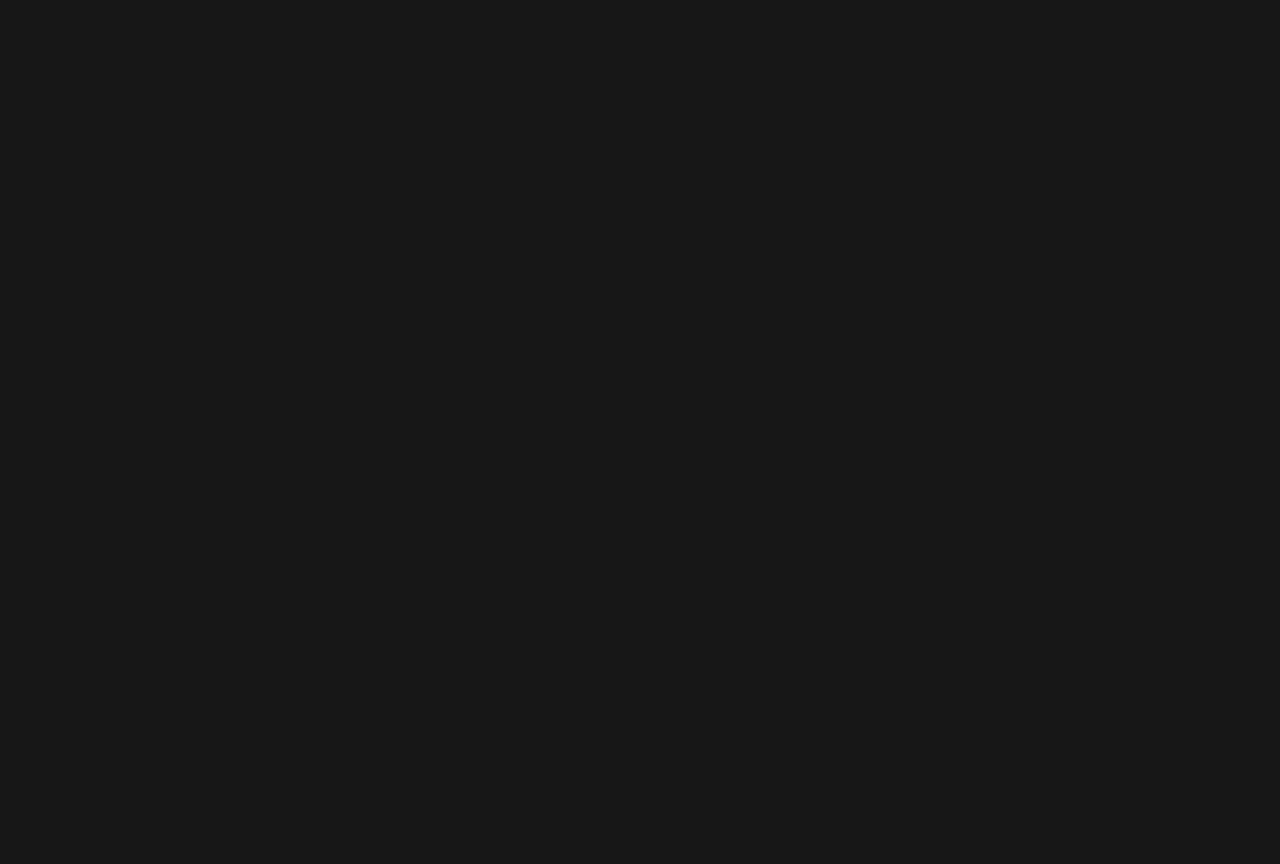
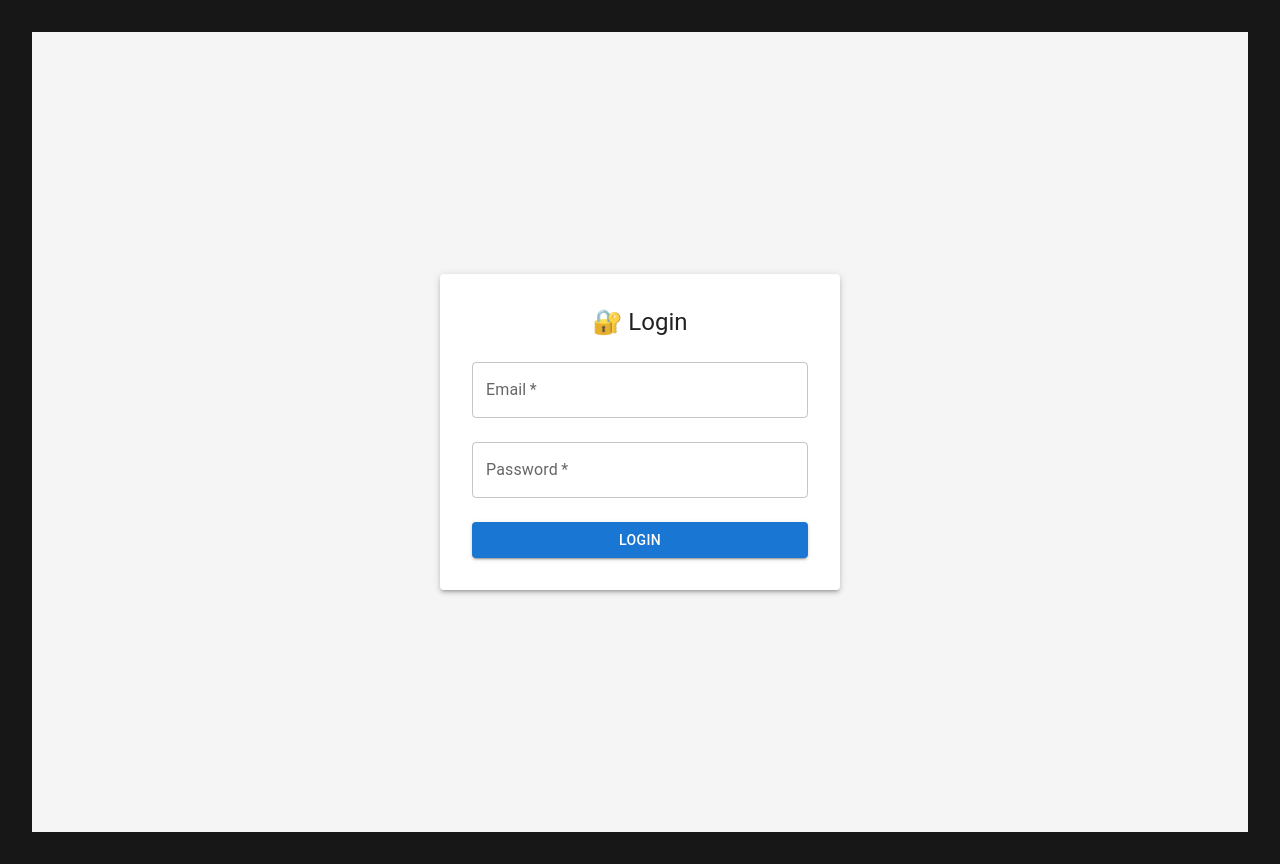
Before and after one commit to Shalomhosheya/recipe-Finder-TreineticPvt--work-task, a React (Vite) app: page /login in a window 1280 px wide. Before the commit this address had no page. Before the commit the page ends 800 px from the top, so only its background shows below. Built offline with nearby package versions, Linux system fonts and the light colour scheme.

Commit message:
logging account build

```diff
--- a/src/App.tsx
+++ b/src/App.tsx
@@ -3,6 +3,7 @@ import { BrowserRouter as Router, Routes, Route } from 'react-router-dom';
 import Dashboard from './pages/Dashboard';
 import AddRecipePage from './pages/AddRecipePage';
 import RecipeDetails from './pages/RecipeDetail';
+import LoginPage from './pages/LoginPage';
 import { Box } from '@mui/material';
 
 interface Recipe {
@@ -29,6 +30,8 @@ const App = () => {
           <Route path="/" element={<Dashboard customRecipes={customRecipes} onAdd={handleAddRecipe} />} />
           <Route path="/add-recipe" element={<AddRecipePage onAdd={handleAddRecipe} />} />
           <Route path="/recipe/:id" element={<RecipeDetails customRecipes={customRecipes} />} />
+          <Route path="/login" element={<LoginPage />} />
+
         </Routes>
       </Box>
     </Router>
--- /dev/null
+++ b/src/pages/AccountPage.tsx
@@ -0,0 +1,9 @@
+import React from 'react'
+
+const AccountPage = () => {
+  return (
+    <div>AccountPage</div>
+  )
+}
+
+export default AccountPage
--- a/src/pages/DashBoard.tsx
+++ b/src/pages/DashBoard.tsx
@@ -1,6 +1,18 @@
 import React, { useEffect, useState } from 'react';
-import { Box, Typography, Grid, Card, CardMedia, CardContent, CircularProgress, Button } from '@mui/material';
+import {
+  Box,
+  Typography,
+  Grid,
+  Card,
+  CardMedia,
+  CardContent,
+  CircularProgress,
+  Button,
+  IconButton
+} from '@mui/material';
+import { AccountCircle } from '@mui/icons-material';
 import SearchBar from '../component/SearchBar';
+import FilterSection from '../component/FilterSection';
 import axios from 'axios';
 import { useNavigate } from 'react-router-dom';
 
@@ -19,16 +31,14 @@ interface DashboardProps {
   onAdd: (newRecipe: Recipe) => void;
 }
 
-import FilterSection from '../component/FilterSection'; // Import it
-
-const Dashboard = ({ customRecipes }) => {
+const Dashboard = ({ customRecipes }: DashboardProps) => {
   const [searchQuery, setSearchQuery] = useState('');
-  const [recipes, setRecipes] = useState([]);
+  const [recipes, setRecipes] = useState<Recipe[]>([]);
   const [loading, setLoading] = useState(false);
   const [selectedCategory, setSelectedCategory] = useState('');
   const navigate = useNavigate();
 
-  const fetchRecipes = async (query) => {
+  const fetchRecipes = async (query: string) => {
     try {
       setLoading(true);
       const res = await axios.get(`https://www.themealdb.com/api/json/v1/1/search.php?s=${query}`);
@@ -44,19 +54,21 @@ const Dashboard = ({ customRecipes }) => {
     fetchRecipes(searchQuery);
   }, [searchQuery]);
 
-  // Combine custom and API recipes
   const allRecipes = [...customRecipes, ...recipes];
 
-  // Filter based on category
   const filteredRecipes = selectedCategory
     ? allRecipes.filter((r) => r.strCategory === selectedCategory)
     : allRecipes;
 
   return (
     <Box sx={{ padding: '2rem' }}>
-      <Typography variant="h4" gutterBottom>
-        🍽️ Recipe Finder
-      </Typography>
+      {/* Top Bar */}
+      <Box display="flex" justifyContent="space-between" alignItems="center">
+        <Typography variant="h4">🍽️ Recipe Finder</Typography>
+        <IconButton onClick={() => navigate('/login')} color="primary">
+          <AccountCircle fontSize="large" />
+        </IconButton>
+      </Box>
 
       <SearchBar searchQuery={searchQuery} setSearchQuery={setSearchQuery} />
       <FilterSection selectedCategory={selectedCategory} setSelectedCategory={setSelectedCategory} />
@@ -83,6 +95,11 @@ const Dashboard = ({ customRecipes }) => {
           )}
         </Grid>
       )}
+
+      <br />
+      <Button variant="contained" onClick={() => navigate('/add-recipe')}>
+        Add Recipe
+      </Button>
     </Box>
   );
 };
--- a/src/pages/Login.jsx
+++ /dev/null
@@ -1,9 +0,0 @@
-import React from 'react';
-
-const Login = () => {
-  return (
-    <div>Login</div>
-  );
-};
-
-export default Login;
--- /dev/null
+++ b/src/pages/LoginPage.tsx
@@ -0,0 +1,82 @@
+import React, { useState } from 'react';
+import {
+  Box,
+  TextField,
+  Button,
+  Typography,
+  Paper,
+  Alert
+} from '@mui/material';
+import { useNavigate } from 'react-router-dom';
+
+const LoginPage = () => {
+  const [email, setEmail] = useState('');
+  const [password, setPassword] = useState('');
+  const [error, setError] = useState('');
+  const navigate = useNavigate();
+
+  const handleLogin = (e: React.FormEvent) => {
+    e.preventDefault();
+
+    // Dummy user
+    const dummyUser = {
+      email: 'user@example.com',
+      password: 'password123',
+    };
+
+    if (email === dummyUser.email && password === dummyUser.password) {
+      localStorage.setItem('user', JSON.stringify({ email }));
+      navigate('/dashboard');
+    } else {
+      setError('Invalid email or password');
+    }
+  };
+
+  return (
+    <Box
+      display="flex"
+      justifyContent="center"
+      alignItems="center"
+      height="100vh"
+      bgcolor="#f5f5f5"
+    >
+      <Paper elevation={3} sx={{ padding: '2rem', width: '400px' }}>
+        <Typography variant="h5" gutterBottom align="center">
+          🔐 Login
+        </Typography>
+
+        {error && <Alert severity="error" sx={{ mb: 2 }}>{error}</Alert>}
+
+        <form onSubmit={handleLogin}>
+          <TextField
+            label="Email"
+            fullWidth
+            margin="normal"
+            value={email}
+            onChange={(e) => setEmail(e.target.value)}
+            required
+          />
+          <TextField
+            label="Password"
+            type="password"
+            fullWidth
+            margin="normal"
+            value={password}
+            onChange={(e) => setPassword(e.target.value)}
+            required
+          />
+          <Button
+            type="submit"
+            variant="contained"
+            fullWidth
+            sx={{ mt: 2 }}
+          >
+            Login
+          </Button>
+        </form>
+      </Paper>
+    </Box>
+  );
+};
+
+export default LoginPage;
```
Also changed, not shown: 1 other file (tests, documents, lock files or other folders).
